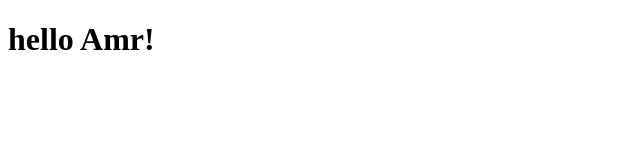
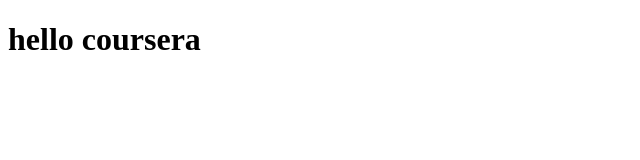
Before and after one commit to AmrFouad/coursera-test, a plain HTML site: page site/index.html in a window 1280 px wide. Shown: the whole page, without its empty margins (0-640 px from the left). Drawn offline with Linux system fonts and the light colour scheme.

Commit message:
modify index page

```diff
--- a/site/index.html
+++ b/site/index.html
@@ -4,6 +4,6 @@
 	<title>Hello Amr!</title>
 </head>
 <body>
-<h1>hello Amr!</h1>
+<h1>hello coursera </h1>
 </body>
 </html>
```
